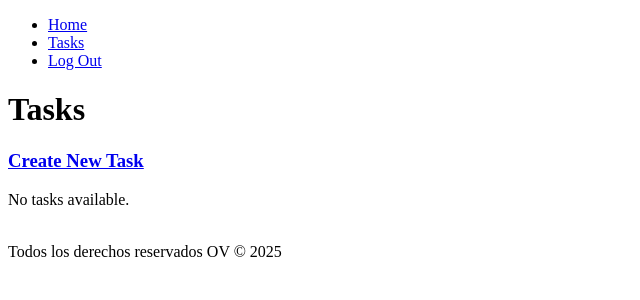
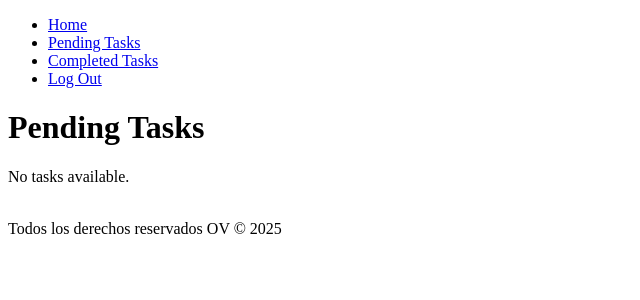
Before and after one commit to ovbyteshub/django-crud-auth, a Django app: page /tasks/ in a window 1280 px wide. Shown: the top 300 px of the page, without its empty margins (0-640 px from the left). Run offline with Django 5.2, Linux system fonts and the light colour scheme; the visitor is signed in with stand-in values (Sample User, id 1); data that the repository does not hold is empty.

Commit message:
Complete and Delete tasks, List completed tasks

```diff
--- a/djangocrud/urls.py
+++ b/djangocrud/urls.py
@@ -27,4 +27,7 @@ urlpatterns = [
     path('signin/', views.signin, name='signin'),
     path('tasks/create/', views.create_task, name='create_task'),
     path('tasks/<int:task_id>/', views.tasks_details, name='tasks_details'),
+    path('tasks/<int:task_id>/complete/', views.complete_task, name='complete_task'),
+    path('tasks/<int:task_id>/delete/', views.delete_task, name='delete_task'),
+    path('tasks/completed/', views.completed_tasks, name='completed_tasks'),
 ]
--- a/tasks/templates/base.html
+++ b/tasks/templates/base.html
@@ -14,8 +14,10 @@
             </li>
             {% if user.is_authenticated %}
             <li>
-                <a href="{% url 'tasks' %}">Tasks</a>
+                <a href="{% url 'tasks' %}">Pending Tasks</a>
             </li>
+            <li>
+                <a href="{% url 'completed_tasks' %}">Completed Tasks</a>
             <li>
                 <a href="{% url 'logout' %}">Log Out</a>
             </li>
--- a/tasks/templates/tasks/tasks.html
+++ b/tasks/templates/tasks/tasks.html
@@ -2,13 +2,7 @@
 
 {% block content %}
 
-<h1>Tasks</h1>
-
-<h3>
-    <a href="{% url 'create_task' %}">
-        Create New Task
-    </a>
-</h3>
+<h1>Pending Tasks</h1>
 
 {% for task in tasks %}
     <div>
@@ -20,7 +14,8 @@
             {% endif %}
         </a>
         <p>{{ task.description }}</p>
-        <p>Important: {{ task.important }}</p>
+        <p>{{ task.datecompleted|date:'M j Y:i' }}</p>
+
     </div>
 {% empty %}
     <p>No tasks available.</p>
--- a/tasks/views.py
+++ b/tasks/views.py
@@ -5,6 +5,7 @@ from django.contrib.auth import login, logout, authenticate
 from django.db import IntegrityError
 from .forms import TaskForm
 from .models import Task
+from django.utils import timezone
 # Create your views here.
 
 
@@ -120,3 +121,32 @@ def tasks_details(request, task_id):
                 })
     else:
         return redirect('home')
+
+def complete_task(request, task_id):
+    if request.user.is_authenticated:
+        if request.method == 'POST':
+            task = get_object_or_404(Task, pk=task_id, user=request.user)
+            task.datecompleted = timezone.now()
+            task.save()
+            return redirect('tasks')
+    else:
+        return redirect('home')
+
+def delete_task(request, task_id):
+    if request.user.is_authenticated:
+        if request.method == 'POST':
+            task = get_object_or_404(Task, pk=task_id, user=request.user)
+            task.delete()
+            return redirect('tasks')
+    else:
+        return redirect('home')
+
+def completed_tasks(request):
+    if request.user.is_authenticated:
+        tasks = Task.objects.filter(
+            user=request.user, datecompleted__isnull=False).order_by('-datecompleted')
+        return render(request, 'tasks/tasks.html', {
+            'tasks': tasks
+        })
+    else:
+        return redirect('home')
```
Also changed, not shown: tasks/templates/tasks/tasks_details.html (+14 -1 lines).
